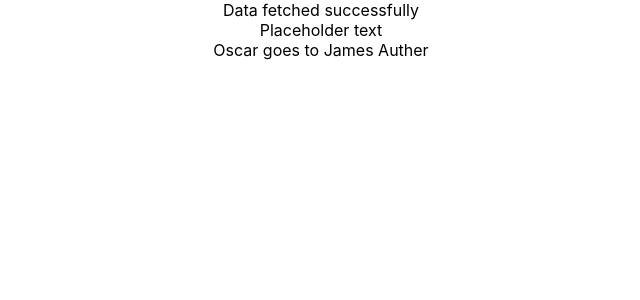
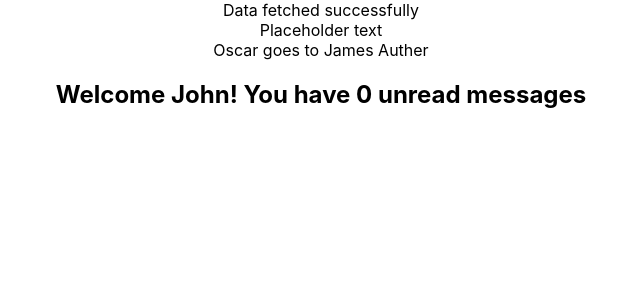
Before and after one commit to thepreakerebi/react-typescript, a React (Create React App) app: page / in a window 1280 px wide. Shown: the top 300 px of the page, without its empty margins (319-959 px from the left). Built offline with nearby package versions, Linux system fonts and the light colour scheme.

Commit message:
making prop optional

```diff
--- a/src/App.tsx
+++ b/src/App.tsx
@@ -1,5 +1,6 @@
 
 import './App.css';
+import Greet from './components/Greet';
 import Heading from './components/Heading';
 import Oscar from './components/Oscar';
 
@@ -16,6 +17,7 @@ function App() {
       <Oscar>
         <Heading>Oscar goes to James Auther</Heading>
       </Oscar>
+      <Greet name='John' isLoggedIn={true} />
     </div>
   );
 }
--- a/src/components/Greet.tsx
+++ b/src/components/Greet.tsx
@@ -1,11 +1,11 @@
 type GreetProps = {
     name: string,
-    messageCount: number,
+    messageCount?: number,
     isLoggedIn: boolean
 }
 
 const Greet = (props: GreetProps) => {
-    const {name, messageCount, isLoggedIn} = props;
+    const {name, messageCount = 0, isLoggedIn} = props;
   return (
     <div>
       <h2>
```
